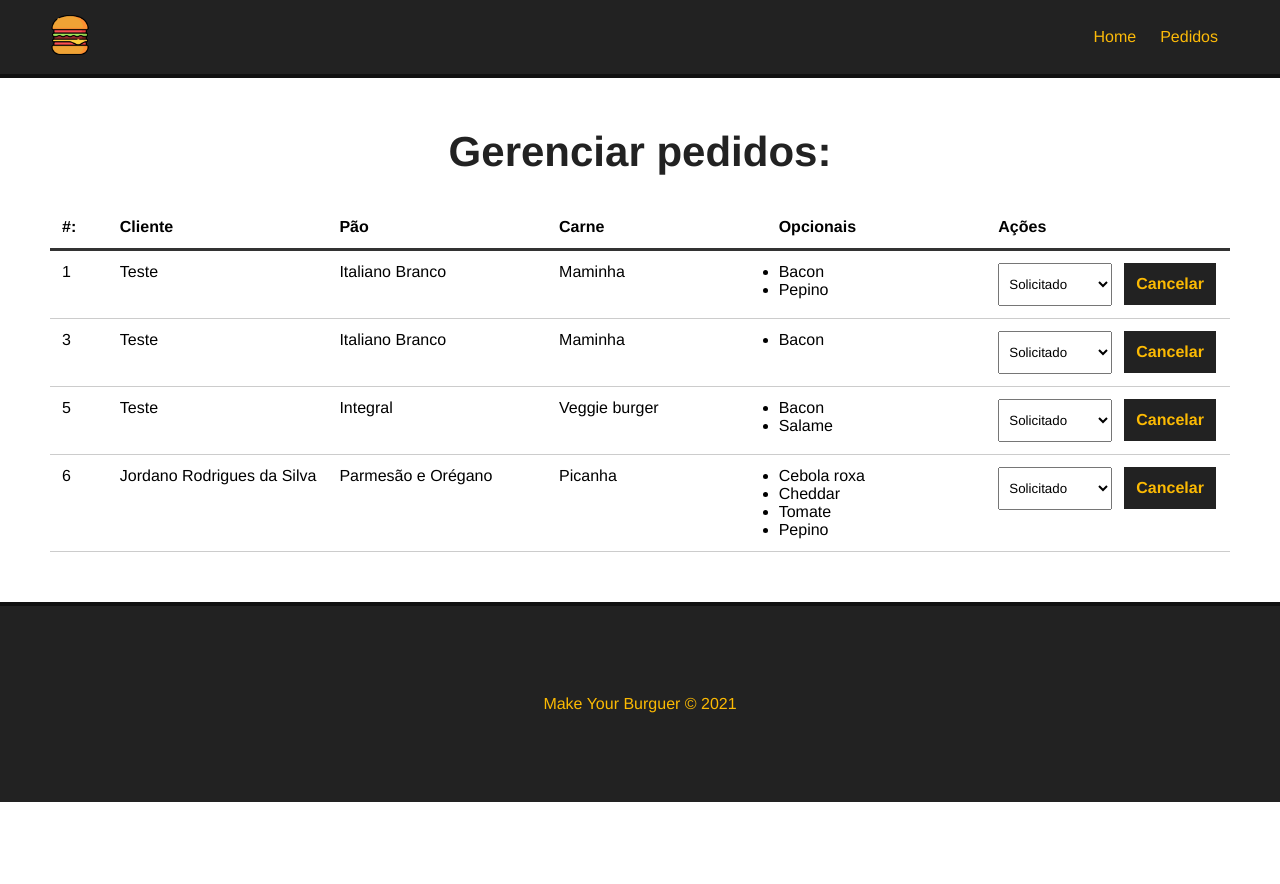
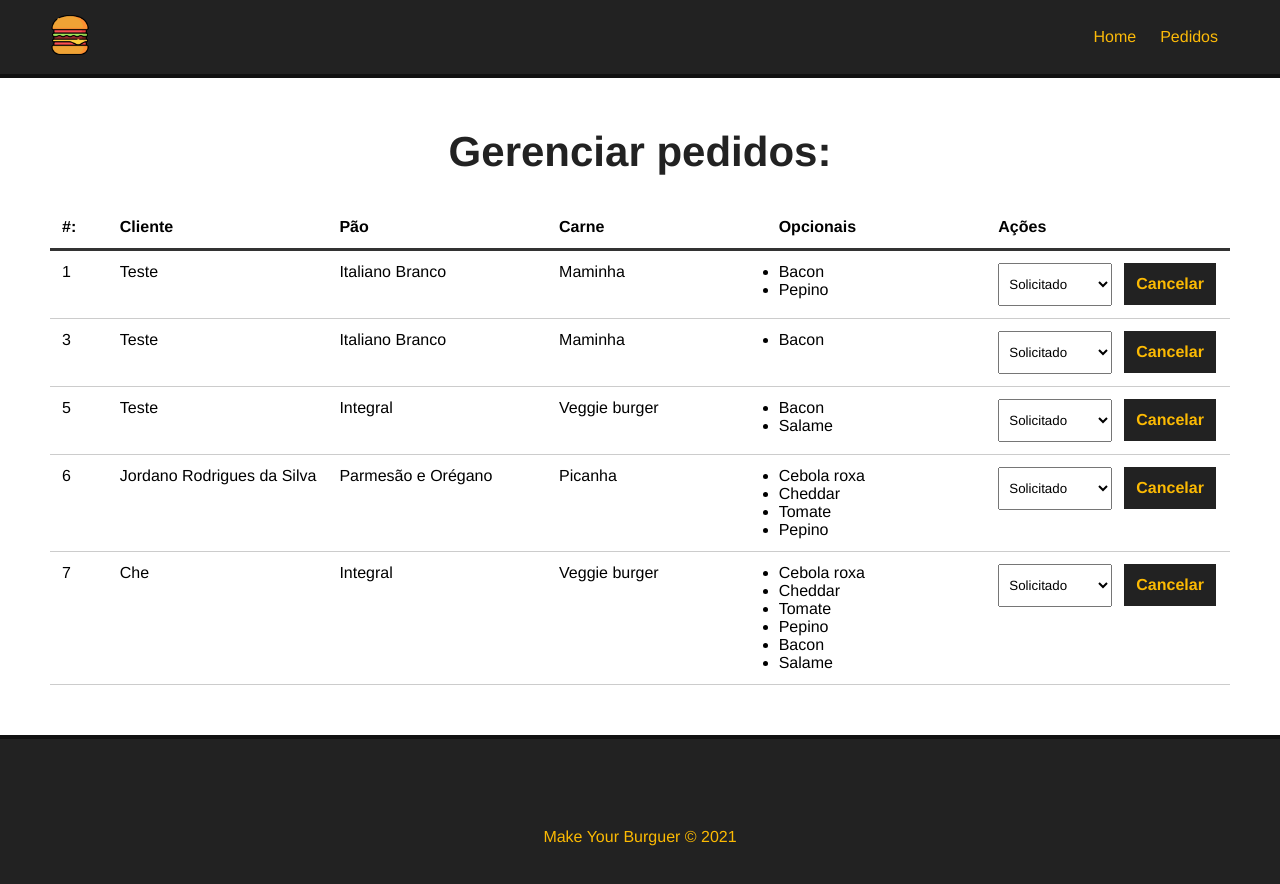
Before and after one commit to JordanoTI/make_your_burguer, a Vue app: page /pedidos in a window 1280 px wide. Shown: the top 884 px of the page. Before the commit the page ends 802 px from the top, so only its background shows below. Built offline with nearby package versions, Linux system fonts and the light colour scheme; data requests are answered from the project's data file.

Commit message:
Atualização de pedidos

```diff
--- a/db/db.json
+++ b/db/db.json
@@ -122,6 +122,21 @@
       ],
       "status": "Solicitado",
       "id": 6
+    },
+    {
+      "nome": "Che",
+      "carne": "Veggie burger",
+      "pao": "Integral",
+      "opcionais": [
+        "Cebola roxa",
+        "Cheddar",
+        "Tomate",
+        "Pepino",
+        "Bacon",
+        "Salame"
+      ],
+      "status": "Solicitado",
+      "id": 7
     }
   ]
 }
--- a/src/components/Dashboard.vue
+++ b/src/components/Dashboard.vue
@@ -24,12 +24,16 @@
           </ul>
         </div>
         <div>
-          <select name="status" class="status">
+          <select
+            name="status"
+            class="status"
+            @change="updateBurger($event, burger.id)"
+          >
             <option value="">Selecione</option>
             <option
               v-for="s in status"
               :key="s.id"
-              value="s.tipo"
+              :value="s.tipo"
               :selected="burger.status == s.tipo"
             >
               {{ s.tipo }}
@@ -74,6 +78,17 @@
       const res = await req.json();
       //msg
       this.getPedidos();
+    },
+    async updateBurger(event, id) {
+      const option = event.target.value;
+      const dataJson = JSON.stringify({ status: option });
+      const req = await fetch(`http://localhost:3000/burgers/${id}`, {
+        method: "PATCH",
+        headers: { "Content-Type": "application/json" },
+        body: dataJson,
+      });
+      const res = await req.json();
+      console.log(res);
     },
   },
   mounted() {
```
